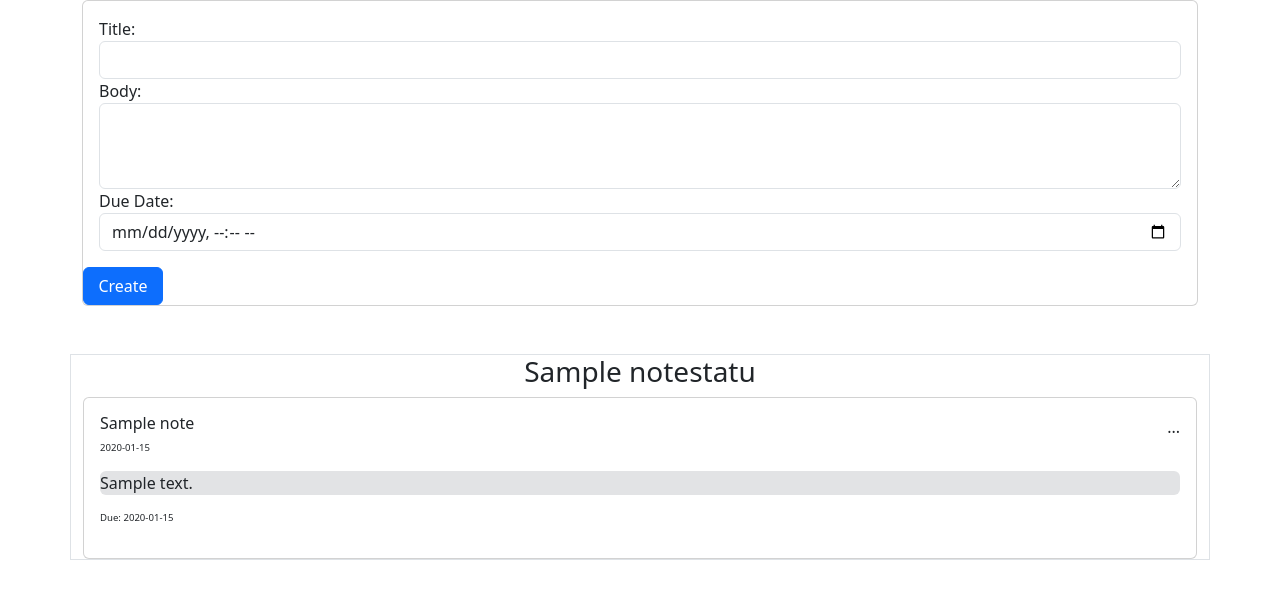
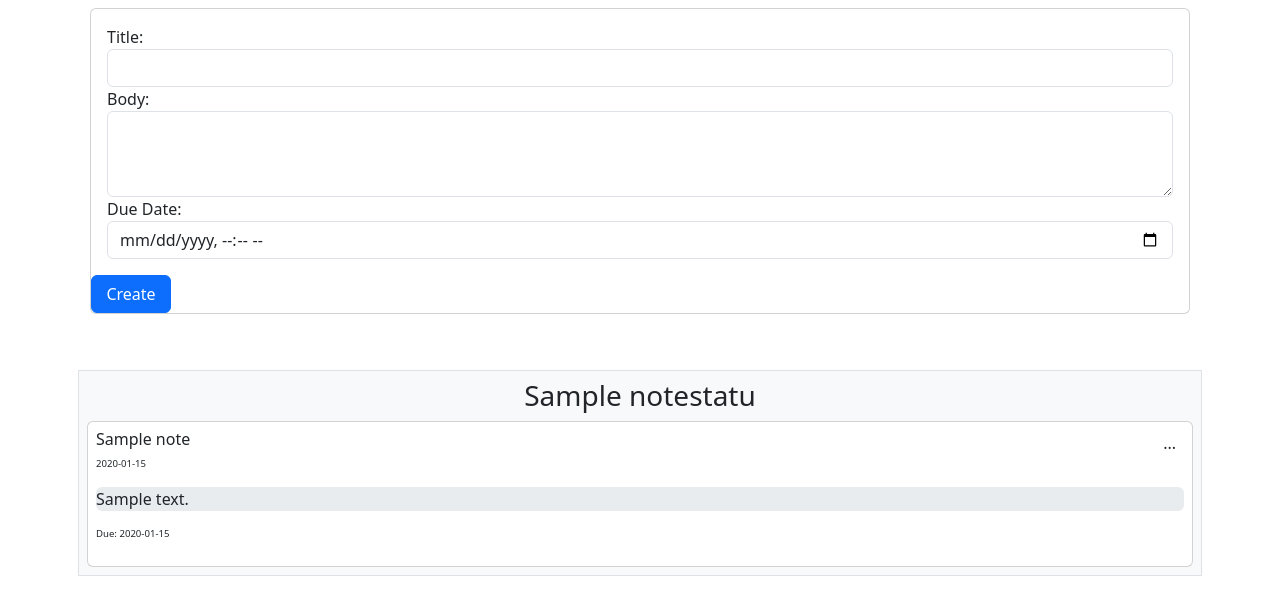
Before and after one commit to frkngny/ToDoApp, a Django app: page /notes/ in a window 1280 px wide. Shown: the part 54-669 px from the top of the page. Run offline with Django 5.2, Linux system fonts and the light colour scheme; a user stored in the database is signed in; tables that the repository leaves empty hold one stand-in row (values such as "Sample post"); some libraries are stand-ins or nearby versions.

Commit message:
change styles and create html components

```diff
--- a/notes/views.py
+++ b/notes/views.py
@@ -14,7 +14,7 @@
 
 @login_required
 def home(request):
-    return render(request, 'notes/home.html', {'form': NoteForm, 'notes': request.user.notes.all()})
+    return render(request, 'notes/home.html', {'create_from': NoteForm, 'notes': request.user.notes.all()})
 
 
 class UserNotesList(ListView, LoginRequiredMixin):
--- a/templates/base.html
+++ b/templates/base.html
@@ -8,6 +8,7 @@
     <link href="https://cdn.jsdelivr.net/npm/bootstrap@5.3.3/dist/css/bootstrap.min.css" rel="stylesheet"
         integrity="sha384-QWTKZyjpPEjISv5WaRU9OFeRpok6YctnYmDr5pNlyT2bRjXh0JMhjY6hW+ALEwIH" crossorigin="anonymous">
     <script src="{% static 'js/htmx.js' %}"></script>
+    <link rel="stylesheet" href="{% static 'css/appstyle.css' %}">
     {% block importscript %}{% endblock %}
 </head>
 
--- /dev/null
+++ b/templates/notes/create_note.html
@@ -0,0 +1,27 @@
+{% load widget_tweaks %}
+<form class="p-2">{% csrf_token %}
+    <div class="form-group3">
+        <div class="card">
+            <div class="card-body">
+                <div>
+                    <label>{{ create_from.title.label_tag }}</label>
+                    {{ create_from.title.errors }}
+                    {% render_field create_from.title class='form-control'%}
+                </div>
+                <div>
+                    <label>{{ create_from.body.label_tag }}</label>
+                    {{ create_from.body.errors }}
+                    {% render_field create_from.body class='form-control' rows='3'%}
+                </div>
+                <div>
+                    <label>{{ create_from.duedate.label_tag }}</label>
+                    {% render_field create_from.duedate class='form-control' %}
+                </div>
+            </div>
+            <button style="width: 5rem;" class="btn btn-primary float-md-end"
+                    type="submit"
+                    hx-post="{% url 'create-note' %}"
+                    hx-target="#notes-list">Create</button>
+        </div>
+    </div>
+</form>
--- a/templates/notes/home.html
+++ b/templates/notes/home.html
@@ -3,39 +3,10 @@
 {% load static %}
 
 {% block pagetitle %}Notes{% endblock %}
-{% block importscript %}
-<link rel="stylesheet" href="{% static 'css/appstyle.css' %}">
-{% endblock %}
 
 {% block body %}
 
-<form>{% csrf_token %}
-    <div class="form-group3">
-        <div class="card">
-            <div class="card-body">
-                <div>
-                    <label>{{ form.title.label_tag }}</label>
-                    {{ form.title.errors }}
-                    {% render_field form.title class='form-control'%}
-                </div>
-                <div>
-                    <label>{{ form.body.label_tag }}</label>
-                    {{ form.body.errors }}
-                    {% render_field form.body class='form-control' rows='3'%}
-                </div>
-                <div>
-                    <label>{{ form.duedate.label_tag }}</label>
-                    {% render_field form.duedate class='form-control' %}
-                </div>
-            </div>
-            <button style="width: 5rem;" class="btn btn-primary float-md-end"
-                    type="submit"
-                    hx-post="{% url 'create-note' %}"
-                    hx-target="#notes-list">Create</button>
-            <div id="form-errors"></div>
-        </div>
-    </div>
-</form>
+{% include 'notes/create_note.html' %}
 
 <br><br>
 
--- /dev/null
+++ b/templates/notes/note.html
@@ -0,0 +1,31 @@
+<div class="card">
+    <div class="card-body p-2">
+        <div class="list-group-items d-flex justify-content-between align-items-center">
+            <h6 class="card-title ">
+                {{ note.title }}
+            </h6>
+            <div class="btn-group clickable-pointer dropend me-2" role="group">
+                <span class="text-center"
+                    data-bs-toggle="dropdown"
+                    aria-expanded="false">
+                    ...
+                </span>
+                <ul class="dropdown-menu">
+                    <li>
+                        <a class="dropdown-item"
+                            hx-delete="{% url 'delete-note' note.pk %}"
+                            hx-confirm="Are you sure?"
+                            hx-target="#notes-list">
+                            Delete
+                        </a>
+                    </li>
+                </ul>
+            </div>
+        </div>
+        <p class="card-date">{{ note.created|date:"Y-m-d" }}</p>
+        <p class="card-text text-wrap bg-body-secondary rounded">
+            {{ note.body|truncatechars:200 }}
+        </p>
+        {% if note.duedate %}<p class="card-date">Due: {{ note.duedate|date:"Y-m-d" }}</p>{% endif %}
+    </div>
+</div>
--- a/templates/notes/notes_list.html
+++ b/templates/notes/notes_list.html
@@ -1,40 +1,12 @@
 
 {% if notes %}
-    <div class="row">
+    <div class="row justify-between">
     {% for status in statuses %}
-        <div class="col border">
+        <div class="col border bg-light p-2 mx-2">
             <h3 class="text-center">{{ status }}</h3>
             {% for note in notes %}
                 {% if note.status == status %}
-                <div class="card">
-                    <div class="card-body gap-2">
-                        <div class="list-group-items d-flex justify-content-between align-items-center">
-                            <h6 class="card-title ">
-                                {{ note.title }}
-                            </h6>
-                            <div class="btn-group clickable-pointer dropend" role="group">
-                                <span class=""
-                                    data-bs-toggle="dropdown"
-                                    aria-expanded="false">
-                                    ...
-                                </span>
-                                <ul class="dropdown-menu">
-                                    <li>
-                                        <a class="dropdown-item"
-                                            hx-delete="{% url 'delete-note' note.pk %}"
-                                            hx-confirm="Are you sure?"
-                                            hx-target="#notes-list">
-                                            Delete
-                                        </a>
-                                    </li>
-                                </ul>
-                            </div>
-                        </div>
-                        <p class="card-date">{{ note.created|date:"Y-m-d" }}</p>
-                        <p class="card-text text-wrap bg-secondary-subtle rounded">{{ note.body }}</p>
-                        {% if note.duedate %}<p class="card-date">Due: {{ note.duedate|date:"Y-m-d" }}</p>{% endif %}
-                    </div>
-                </div>
+                {% include 'notes/note.html' %}
                 {% endif %}
             {% endfor %}
         </div>
```
